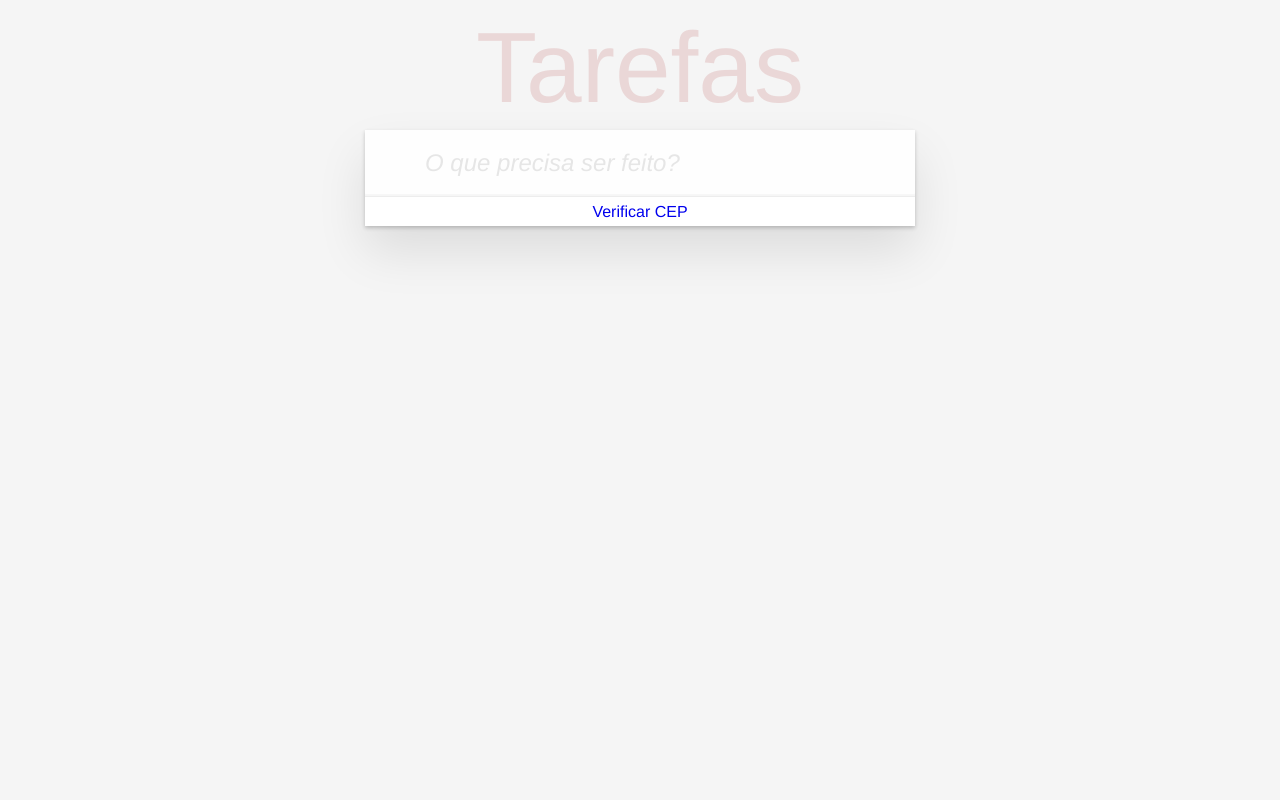
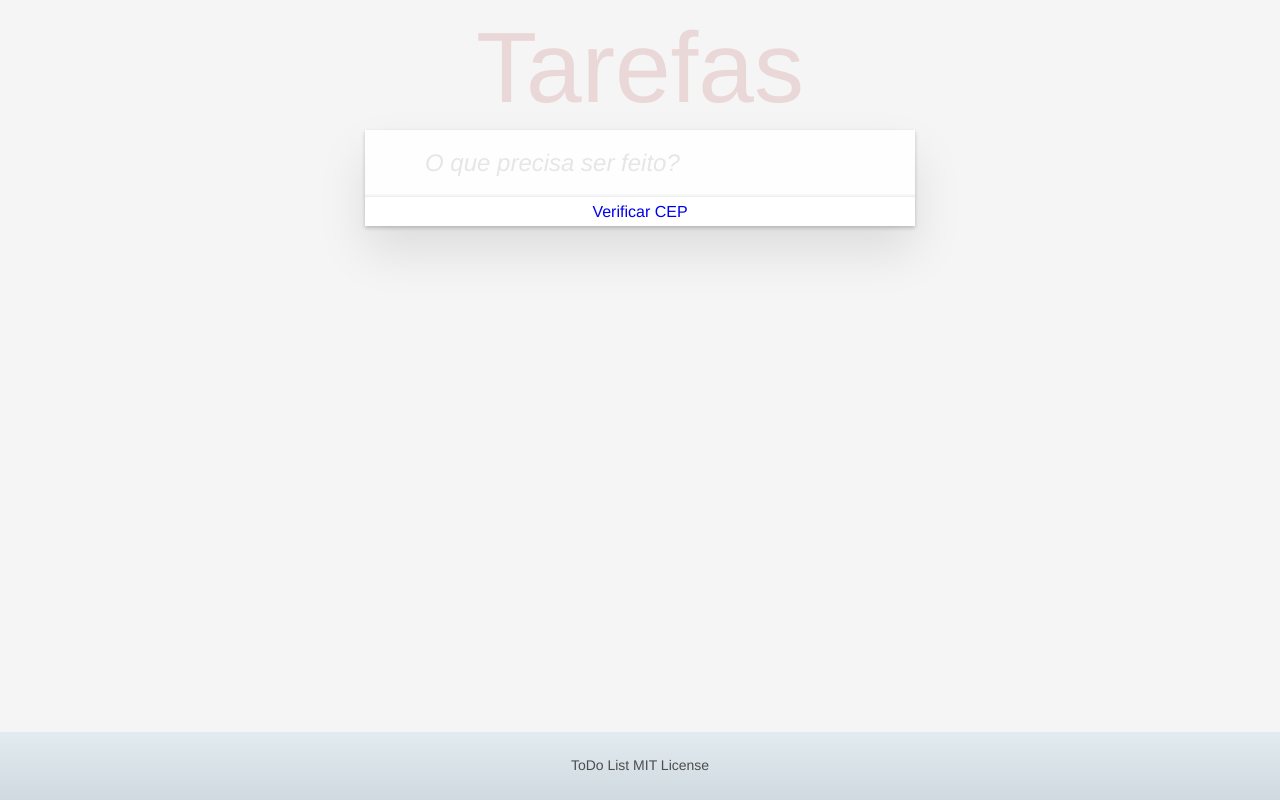
Before and after one commit to caioincau/todo-list, a Vue app: page / in a window 1280 px wide. Built offline with nearby package versions, Linux system fonts and the light colour scheme; what vue-resource would draw is missing.

Commit message:
Adding slots

```diff
--- a/src/App.vue
+++ b/src/App.vue
@@ -3,26 +3,33 @@
     <header class="header">
       <h1>Tarefas</h1>
     </header>
-    <input-task @newTask="addTask" ></input-task>
+    <input-task></input-task>
     <task-list v-bind:todo-list="tasks" ></task-list>
     <router-link class="cep" to="/cep">Verificar CEP</router-link>
+    <footer-todo>
+    </footer-todo>
   </section>
 </template>
 
 <script>
 import InputTask from './components/InputTask'
 import TaskList from './components/TaskList'
+import FooterTodo from './components/FooterTodo'
 
 export default {
   name: 'app',
   components: {
     InputTask,
-    TaskList
+    TaskList,
+    FooterTodo
   },
   data () {
     return {
       tasks: []
     }
+  },
+  mounted () {
+    this.$events.on('newTask', eventData => this.addTask(eventData))
   },
   methods: {
     addTask (task) {
--- a/src/CepChecker.vue
+++ b/src/CepChecker.vue
@@ -9,13 +9,21 @@
       <p>Cidade: {{address.cidade}}</p>
       <p>Estado: {{address.estado}}</p>
     </div>
+    <footer-todo>
+      <p>Cep Checker MIT License</p>
+      <p>Cep Checker is part of ToDo</p>
+    </footer-todo>
   </section>
 </template>
 
 <script>
 import AwesomeMask from 'awesome-mask'
+import FooterTodo from './components/FooterTodo'
 
 export default {
+  components: {
+    FooterTodo
+  },
   data () {
     return {
       address: {}
--- /dev/null
+++ b/src/components/FooterTodo.vue
@@ -0,0 +1,18 @@
+<template>
+  <section class="footer-todo">
+    <slot>
+      <p>ToDo List MIT License</p>
+    </slot>
+  </section>
+</template>
+<style lang="less">
+.footer-todo {
+   position:fixed;
+   left:0px;
+   bottom:0px;
+   width:100%;
+   text-align: center;
+   padding: 10px 0;
+   background-image: linear-gradient(to top, #cfd9df 0%, #e2ebf0 100%);
+ }
+</style>
--- a/src/components/InputTask.vue
+++ b/src/components/InputTask.vue
@@ -30,7 +30,7 @@ export default {
       return task
     },
     broadcast (task) {
-      this.$emit('newTask', task)
+      this.$events.emit('newTask', task)
     },
     clearField () {
       this.$el.querySelector('input').value = ''
--- a/src/main.js
+++ b/src/main.js
@@ -15,6 +15,12 @@ const router = new VueRouter({
   mode: 'history',
   routes
 })
+
+// ========================
+// Events
+// ========================
+import VueEvents from './plugins/events'
+Vue.use(VueEvents)
 
 // ========================
 // Resource
--- /dev/null
+++ b/src/plugins/events.js
@@ -0,0 +1,15 @@
+function install (Vue) {
+  const events = new Vue({
+    methods: {
+      emit (name, data = null) {
+        this.$emit(name, data)
+      },
+      on (name, cb) {
+        this.$on(name, cb)
+      }
+    }
+  })
+  Vue.prototype.$events = events
+}
+
+export default install
```
